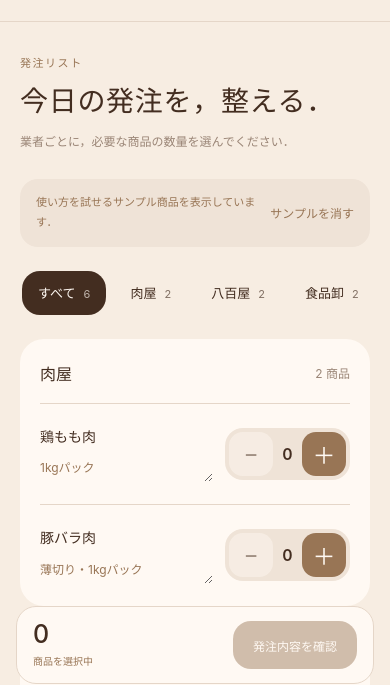
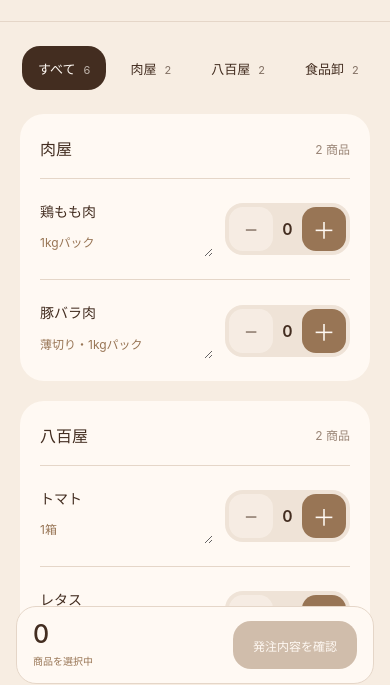
Before and after one commit to t-sako1126/order_app, a website with bundled scripts: page index.html in a window 390 px wide. Shown: the part 80-765 px from the top of the page. Built offline with nearby package versions, Linux system fonts and the light colour scheme.

Commit message:
ui: remove introductory section from order list

```diff
--- a/app.js
+++ b/app.js
@@ -41,8 +41,8 @@ function notify(message, persistent = false) {
   if (!persistent) noticeTimer = setTimeout(() => { notice.hidden = true; }, 4500);
 }
 
-function heading(eyebrow, title, lead, extra = '') {
-  return `<div class="page-heading"><div><p class="eyebrow">${eyebrow}</p><h1>${title}</h1><p class="lead">${lead}</p></div>${extra}</div>`;
+function heading(eyebrow, title, lead) {
+  return `<div class="page-heading"><div><p class="eyebrow">${eyebrow}</p><h1>${title}</h1><p class="lead">${lead}</p></div></div>`;
 }
 
 function summary(review = false) {
@@ -59,9 +59,7 @@ function summary(review = false) {
 function listView() {
   const supplierGroups = groups(state.products);
   const visible = supplierGroups.filter(g => activeSupplier === null || g.supplier === activeSupplier);
-  return heading('発注リスト', '今日の発注を，整える．', '業者ごとに，必要な商品の数量を選んでください．', '<a href="#add" class="text-link">商品を追加する</a>')
-    + (state.products.some(p => p.sample) ? '<div class="demo-banner"><p>使い方を試せるサンプル商品を表示しています．</p><button class="text-link" data-action="clear-samples">サンプルを消す</button></div>' : '')
-    + `<div class="workspace"><section aria-label="業者別の商品一覧">
+  return `<div class="workspace"><section aria-label="業者別の商品一覧">
     ${state.products.length ? `<div class="filters" aria-label="業者の絞り込み"><button class="filter" data-filter-all aria-pressed="${activeSupplier === null}">すべて<span class="filter-count">${state.products.length}</span></button>
     ${supplierGroups.map(g => `<button class="filter" data-filter="${escape(g.supplier)}" aria-pressed="${activeSupplier === g.supplier}">${escape(g.supplier)}<span class="filter-count">${g.items.length}</span></button>`).join('')}</div>` : ''}
     ${visible.map(({ supplier, items }) => `<article class="supplier-card"><div class="supplier-heading"><h2>${escape(supplier)}</h2><span>${items.length} 商品</span></div>
@@ -90,7 +88,7 @@ function addView() {
       <div class="field"><label for="supplier-name">業者名<span>必須</span></label><input id="supplier-name" name="supplier" placeholder="例：肉屋" required maxlength="80" list="suppliers" autocomplete="off"><datalist id="suppliers">${groups(state.products).map(g => `<option value="${escape(g.supplier)}"></option>`).join('')}</datalist><p>登録済みの業者名も選べます．</p></div>
       <div class="field"><label for="product-note">備考<span>任意</span></label><textarea id="product-note" name="note" maxlength="500" placeholder="規格や発注時の注意点など\n例：1kgパック，薄切り"></textarea><p>発注リストからも編集できます．</p></div>
       <p id="form-error" class="error" role="alert" hidden></p><button class="primary" type="submit">商品を登録する</button>
-    </form><aside class="form-aside"><h2>次の発注を，少し楽に．</h2><p>登録した商品は業者ごとにまとまります．<br>数量は0からスタート．必要なときに，必要な分だけ選べます．</p><p>商品と備考はこのブラウザに保存されます．</p></aside></div>`;
+    </form><aside class="form-aside"><h2>次の発注を，少し楽に．</h2><p>登録した商品は業者ごとにまとまります．<br>数量は0からスタート．必要なときに，必要な分だけ選べます．</p><p>商品と備考はこのブラウザに保存されます．</p>${state.products.some(p => p.sample) ? '<button class="text-link" type="button" data-action="clear-samples">サンプル商品を削除</button>' : ''}</aside></div>`;
 }
 
 function pageName() {
--- a/styles.css
+++ b/styles.css
@@ -30,6 +30,7 @@ nav a { padding: 15px 21px; border-radius: 18px; font-size: 14px; display: flex;
 nav a[aria-current="page"] { background: var(--soft); font-weight: 700; }
 .nav-count { background: var(--accent); color: var(--card); border-radius: 50%; min-width: 20px; height: 20px; display: grid; place-items: center; font-size: 10px; padding: 0 4px; }
 main { max-width: 1120px; padding: 48px 36px 56px; margin: auto; }
+main[data-page="list"] { padding-top: 32px; }
 .page-heading { margin-bottom: 32px; display: flex; align-items: flex-end; justify-content: space-between; gap: 20px; }
 .eyebrow { font-size: 11px; font-weight: 600; letter-spacing: .14em; color: var(--accent); margin: 0 0 12px; }
 h1 { font-size: 32px; line-height: 1.4; letter-spacing: .025em; margin: 0 0 10px; font-weight: 650; }
@@ -71,9 +72,6 @@ h2 { font-size: 18px; margin: 0; font-weight: 650; overflow-wrap: anywhere; }
 .primary:hover:not(:disabled) { background: #846246; }
 .stepper button:hover:not(:disabled) { filter: brightness(.96); }
 .save-caption { font-size: 11px; color: var(--accent); line-height: 1.8; margin: 16px 0 0; text-align: center; }
-.demo-banner { display: flex; justify-content: space-between; align-items: center; gap: 16px; background: var(--soft); border-radius: 18px; padding: 12px 20px; margin-bottom: 24px; font-size: 12px; color: var(--accent); }
-.demo-banner p { margin: 0; line-height: 1.8; }
-.demo-banner button { white-space: nowrap; font-size: 12px; }
 .empty { background: var(--card); border-radius: 24px; padding: 52px 24px; text-align: center; }
 .empty h2 { margin-bottom: 12px; }
 .empty p { color: var(--muted); font-size: 14px; line-height: 1.9; margin-bottom: 24px; }
@@ -113,7 +111,6 @@ dialog p { font-size: 14px; line-height: 1.9; color: var(--accent); }
   main { padding: 32px 20px calc(108px + env(safe-area-inset-bottom)); }
   h1 { font-size: 28px; }
   .page-heading { margin-bottom: 26px; }
-  .page-heading > .text-link { display: none; }
   .lead { font-size: 12px; }
   .workspace, .form-layout { display: block; }
   .supplier-card { padding: 0 20px; border-radius: 24px; }
@@ -129,14 +126,13 @@ dialog p { font-size: 14px; line-height: 1.9; color: var(--accent); }
   .summary { position: static; padding: 24px; margin-top: 28px; }
   .summary-total strong { font-size: 36px; }
   .summary .primary { width: 100%; }
-  main[data-page="list"] { padding-bottom: calc(190px + env(safe-area-inset-bottom)); }
+  main[data-page="list"] { padding-top: 24px; padding-bottom: calc(190px + env(safe-area-inset-bottom)); }
   .list-summary { position: fixed; top: auto; left: 16px; right: 16px; bottom: calc(80px + env(safe-area-inset-bottom)); padding: 14px 16px; margin: 0; border: 1px solid var(--line); display: grid; grid-template-columns: 1fr auto; align-items: center; gap: 12px; z-index: 2; background: var(--card); border-radius: 20px; }
   .list-summary .eyebrow, .list-summary .summary-line, .list-summary .save-caption { display: none; }
   .list-summary .summary-total { margin: 0; display: block; }
   .list-summary .summary-total strong { font-size: 25px; }
   .list-summary .summary-total span { display: block; font-size: 10px; margin-top: 6px; }
   .list-summary .primary { margin: 0; min-height: 48px; padding: 14px 20px; font-size: 12px; }
-  .demo-banner { padding: 12px 16px; gap: 12px; font-size: 11px; }
   .product-form { padding: 24px 20px; }
   .form-aside { padding: 24px 8px 0; }
   .review-quantity { font-size: 22px; }
```
Also changed, not shown: CHANGELOG.md, README.md.
